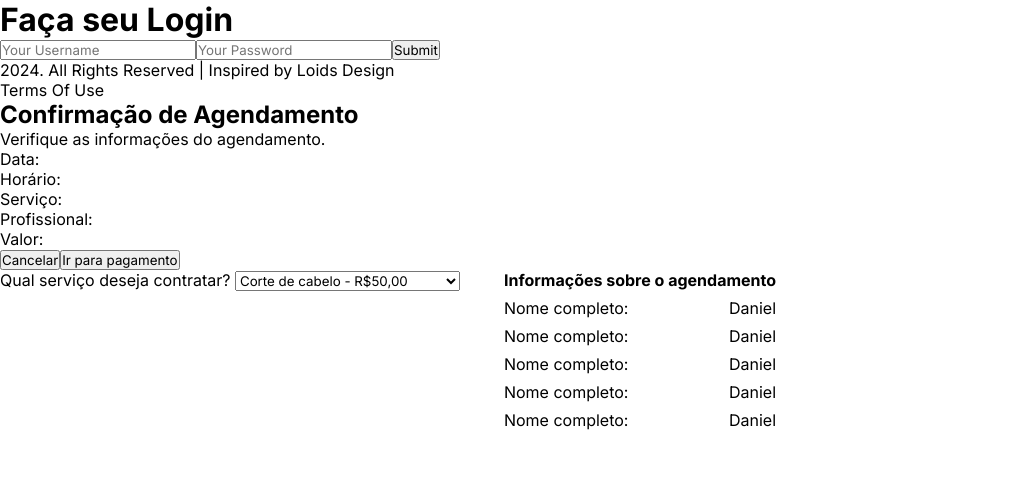
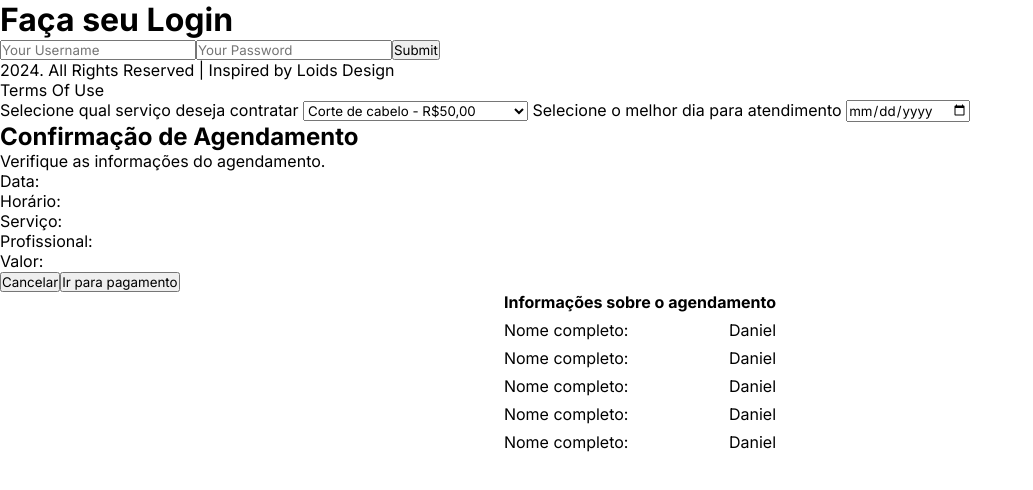
Before and after one commit to marcelylobato/projeto-angular-I, an Angular app: page / in a window 1280 px wide. Shown: the top 490 px of the page, without its empty margins (0-1033 px from the left). Built offline with nearby package versions, Linux system fonts and the light colour scheme.

Commit message:
Input de seleção da data feito

```diff
--- a/src/app/app.component.html
+++ b/src/app/app.component.html
@@ -1,4 +1,4 @@
 <app-tela-de-login></app-tela-de-login>
+<app-btn-inputs-form></app-btn-inputs-form>
 <app-info-agendamento></app-info-agendamento>
 <app-modal-agendamento></app-modal-agendamento>
-<app-btn-inputs-form></app-btn-inputs-form>
--- a/src/app/components/btn-inputs-form/btn-inputs-form.component.html
+++ b/src/app/components/btn-inputs-form/btn-inputs-form.component.html
@@ -1,5 +1,7 @@
 <form action="" method="get">
-    <label for="service"> Qual serviço deseja contratar? </label>
+
+        <!-- Input de seleção de serviços -->
+        <label for="service"> Selecione qual serviço deseja contratar </label>
         <select type="select" id="service">
             <option value="corte" selected>Corte de cabelo - R$50,00</option>
             <option value="coloracao">Coloração e Mechas - R$150,00</option>
@@ -9,4 +11,10 @@
             <option value="tratamento">Tratamento Capilar - R$120,00</option>
             <option value="depilacao">Depilação - R$70,00</option>
         </select>
+
+        <!-- Input de seleção de data para o atendimento -->
+        <label for="data"> Selecione o melhor dia para atendimento </label>
+        <input type="date" id="data">
+
+
 </form>
```
Lines whose indentation alone changed are shown as unchanged.
